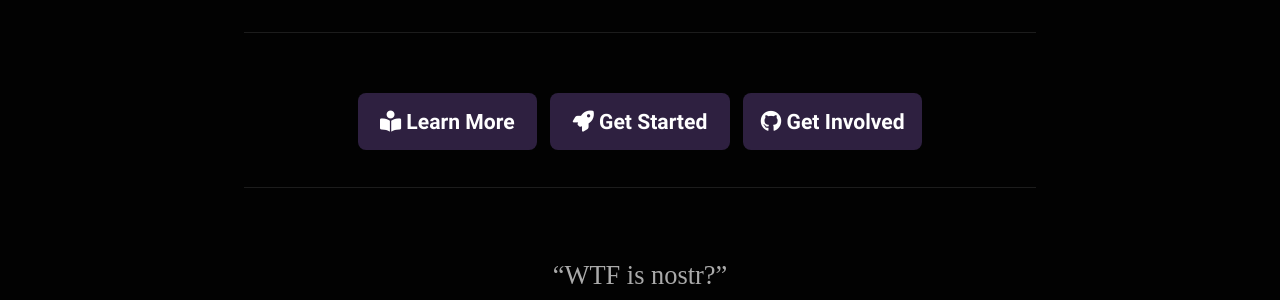
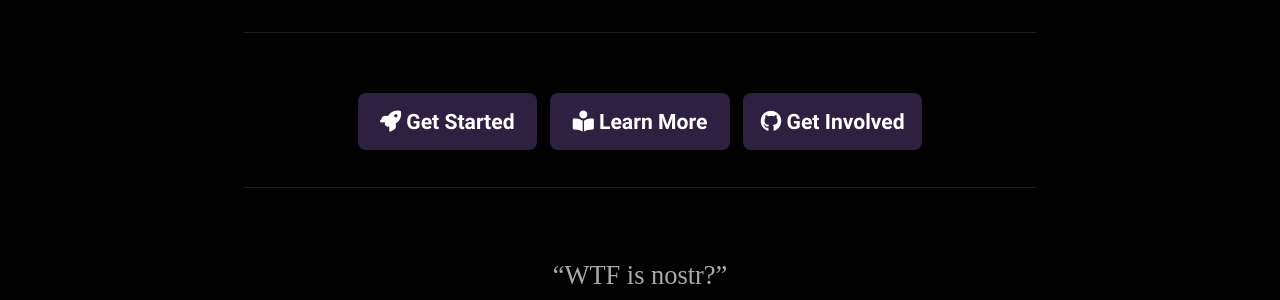
Before and after one commit to nostr-resources/nostr-resources.github.io, a Jekyll site: the page built from index.md, in a window 1280 px wide and 900 px high, scrolled down 309 px. Shown: the part 151-451 px from the top of the window. Built offline with Jekyll 4.4.1, drawn with Linux system fonts in a browser that asks for light colours; some web fonts are replaced.

Commit message:
chore: update button order

```diff
--- a/index.md
+++ b/index.md
@@ -14,8 +14,8 @@ redirect_from: resources
 
 <div class="action-buttons">
   <div class="button button-black button-medium">
+    <a href="#get-started"><i class="fa-solid fa-rocket"></i> Get Started</a>
     <a href="#learn-more"><i class="fa-solid fa-book-open-reader"></i> Learn More</a>
-    <a href="#get-started"><i class="fa-solid fa-rocket"></i> Get Started</a>
     <a href="#"><i class="fab fa-github"></i> Get Involved</a>
   </div>
 </div>
```
